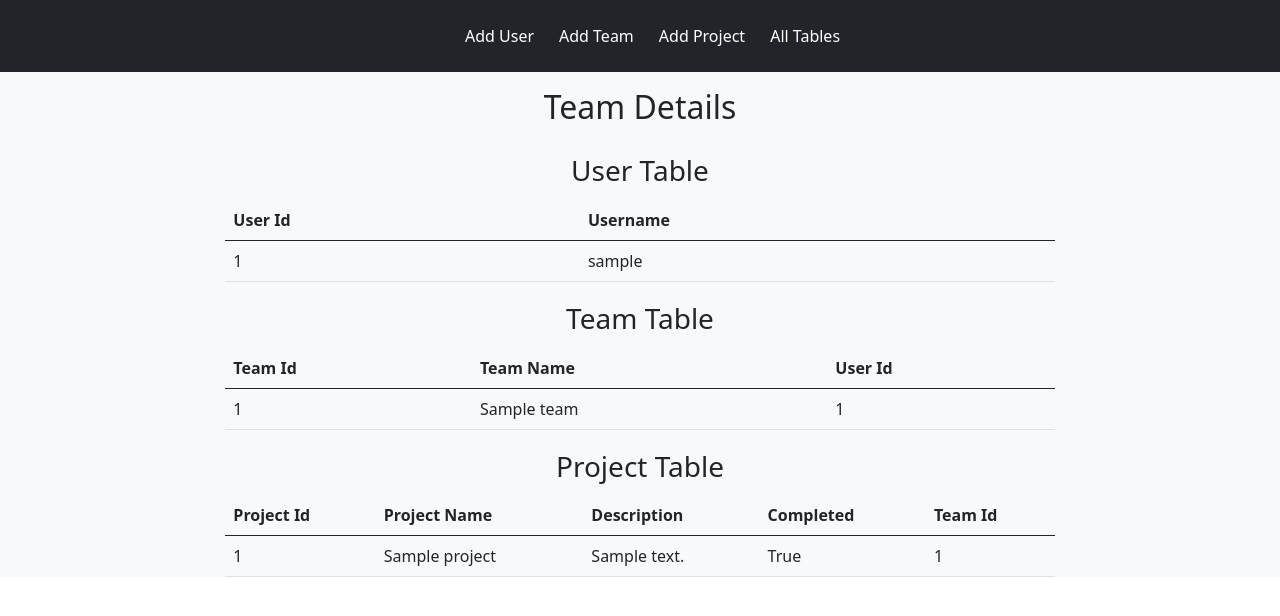
After one commit to ss-deep/py-proj-4, a Flask app: page /get_table in a window 1280 px wide. The commit adds this page. Shown: the top 616 px of the page. Run offline with Flask 3, Linux system fonts and the light colour scheme; tables that the repository leaves empty hold one stand-in row (values such as "Sample post").

Commit message:
added nav to view all tables

```diff
--- a/server.py
+++ b/server.py
@@ -7,20 +7,29 @@ app.secret_key = "keep this secret"
 
 @app.route("/",methods=["GET","POST"])
 def home():
+   return redirect('/get_table')
+
+@app.route("/get_table")
+def get_table():
+    Users=User.query.all()
+    Teams=Team.query.all()
+    Projects=Project.query.all()
+
+    return render_template("tables.html",Users=Users,Teams=Teams,Projects=Projects)
+
+@app.route("/add_user",methods=['GET','POST'])
+def add_user():
     user_form=UserForm()
     if user_form.validate_on_submit():
-        # user_name=user_form.user_name.data
         db.session.add(User(user_form.user_name.data, user_form.password.data))
         db.session.commit()
     else:
         print("user not validated")
     return render_template("user.html",user_form=user_form)
 
-
 @app.route("/add_team", methods=["GET","POST"])
 def add_team():
     team_form=TeamForm()
-    # print(User.query.all())
     team_form.update_users(User.query.all())
     if team_form.validate_on_submit():
         team_name=team_form.team_name.data
--- a/templates/home.html
+++ b/templates/home.html
@@ -12,17 +12,17 @@
     <nav class="navbar navbar-dark bg-dark navbar-expand-lg">
         <div class="container-fluid d-flex align-items-center justify-content-center">
             <ul class="nav col-12 col-lg-auto my-3 ">
-                <li><a class="nav" href="/">Add User</a></li>
+                <li><a class="nav" href="/add_user">Add User</a></li>
                 <li><a class="nav " href="/add_team">Add Team</a></li>
                 <li><a class="nav " href="/add_project">Add Project</a></li>
+                <li><a class="nav " href="/get_table">All Tables</a></li>
             </ul>
         </div>
     </nav>
-
-
-    <div class="jumbotron bg-light my-5 py-5">
+    <div class="jumbotron bg-light">
         {% block content %}
         {% endblock %}
     </div>
+
 </body>
 </html>
--- a/templates/projects.html
+++ b/templates/projects.html
@@ -12,7 +12,7 @@
         {{proj_form.project_name.label(class="form-label")}}{{proj_form.project_name(class="form-control")}}
         {{proj_form.description.label(class="form-label")}}{{proj_form.description(class="form-control")}}
         {{proj_form.completed(class="mx-2")}}{{proj_form.completed.label(class="form-label")}}<br>
-        {{proj_form.submit(class="btn btn-primary my-4")}}
+        {{proj_form.submit(class="btn btn-primary my-3")}}
     </form>
 </div>
 {% endblock %}
--- /dev/null
+++ b/templates/tables.html
@@ -0,0 +1,67 @@
+{%extends "home.html"%}
+
+{% block content %}
+<h2 class="py-3 text-center">Team Details</h2>
+<div class="container col-md-8 col-lg-8 ">
+    <h3 class="py-1 text-center">User Table</h3>
+    <table class="table">
+        <thead>
+            <tr>
+            <th scope="col">User Id</th>
+            <th scope="col">Username</th>
+            </tr>
+        </thead>
+        <tbody>
+        {% for user in Users %}
+            <tr>
+            <td>{{user.id}}</td>
+            <td>{{user.username}}</td>
+            </tr>
+        {% endfor %}
+        </tbody>
+    </table>
+    <table class="table">
+        <thead>
+            <tr>
+            <th scope="col">Team Id</th>
+            <th scope="col">Team Name</th>
+            <th scope="col">User Id</th>
+            </tr>
+        </thead>
+        <h3 class="py-1 text-center">Team Table</h3>
+        <tbody>
+        {% for team in Teams %}
+            <tr>
+            <td>{{team.id}}</td>
+            <td>{{team.team_name}}</td>
+            <td>{{team.user_id}}</td>
+            </tr>
+        {% endfor %}
+        </tbody>
+    </table>
+    <h3 class="py-1 text-center">Project Table</h3>
+    <table class="table">
+        <thead>
+            <tr>
+            <th scope="col">Project Id</th>
+            <th scope="col">Project Name</th>
+            <th scope="col">Description</th>
+            <th scope="col">Completed</th>
+            <th scope="col">Team Id</th>
+            </tr>
+        </thead>
+        <tbody>
+        {% for project in Projects %}
+            <tr>
+            <td>{{project.id}}</td>
+            <td>{{project.project_name}}</td>
+            <td>{{project.description}}</td>
+            <td>{{project.completed}}</td>
+            <td>{{project.team_id}}</td>
+            </tr>
+        {% endfor %}
+        </tbody>
+    </table>
+
+</div>
+{% endblock %}
--- a/templates/teams.html
+++ b/templates/teams.html
@@ -8,7 +8,7 @@
         {{team_form.csrf_token()}}
         {{team_form.user_selection.label(class="form-label")}}{{team_form.user_selection(class="form-control")}}
         {{team_form.team_name.label(class="form-label")}}{{team_form.team_name(class="form-control")}}
-        {{team_form.submit(class="btn btn-primary my-4")}}
+        {{team_form.submit(class="btn btn-primary my-3")}}
     </form>
 </div>
 {% endblock %}
--- a/templates/user.html
+++ b/templates/user.html
@@ -3,12 +3,12 @@
 {% block content %}
 <h3 class="py-3 text-center">User Details</h3>
 <div class="container col-md-5 col-lg-4 ">
-    <form action="{{url_for('home')}}" method="POST">
+    <form action="{{url_for('add_user')}}" method="POST">
         {{user_form.hidden_tag()}}
         {{user_form.csrf_token()}}
         {{user_form.user_name.label(class="form-label")}}{{user_form.user_name(class="form-control")}}
         {{user_form.password.label(class="form-label")}}{{user_form.password(class="form-control")}}
-        {{user_form.submit(class="btn btn-primary my-4")}}
+        {{user_form.submit(class="btn btn-primary my-3")}}
     </form>
 </div>
 {% endblock %}
```
